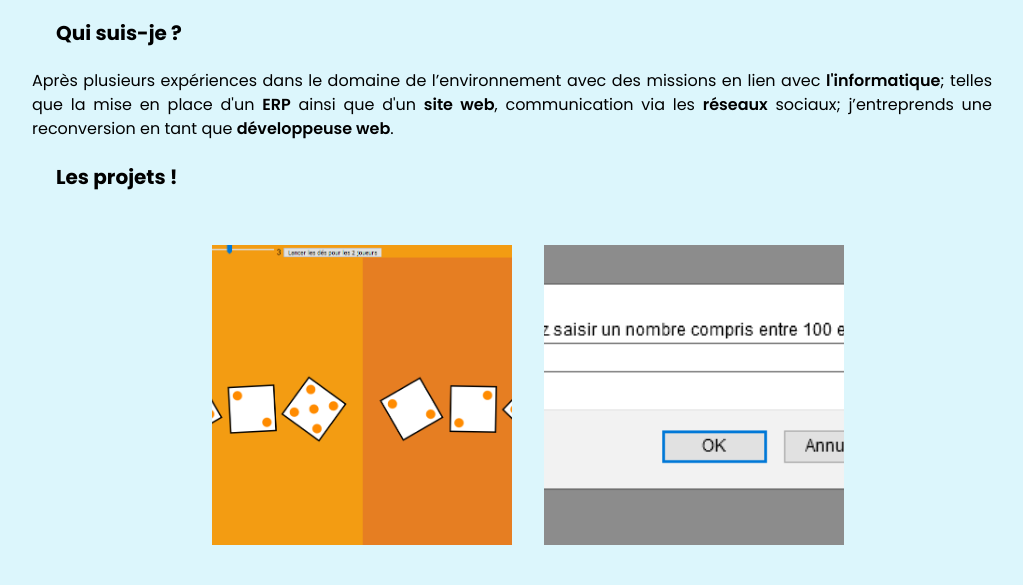
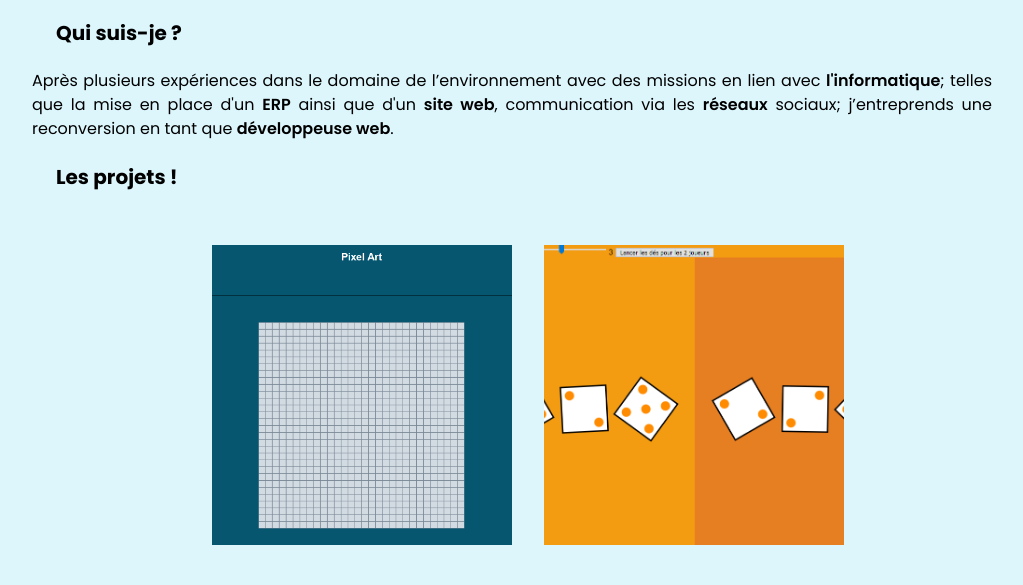
Before and after one commit to Segolene-Danjou/Portfolio, a plain HTML site: page index.html in a window 1280 px wide. Shown: the part 215-800 px from the top of the page, without its empty margins (128-1151 px from the left). Drawn offline with Linux system fonts and the light colour scheme.

Commit message:
ajout projet pixel art

```diff
--- a/index.html
+++ b/index.html
@@ -42,6 +42,13 @@
         <section id="projets">
             <h2>Les projets !</h2>
             <div class="projects">
+                <div class="project">
+                    <img class="image" src="./images/projets/pixel-art.png"
+                        alt="projet d'un jeu de pixel art" />
+                    <div class="description">
+                        <a href="https://github.com/Segolene-Danjou/pixel-art" target="_blank"><figcaption>Projet d'un jeu de pixel art</figcaption></a>
+                    </div>
+                </div>
                 <div class="project">
                     <img class="image" src="./images/projets/des.png"
                         alt="projet d'un jeu de dés" />
```
Also changed, not shown: images/projets/pixel-art.png (added).
